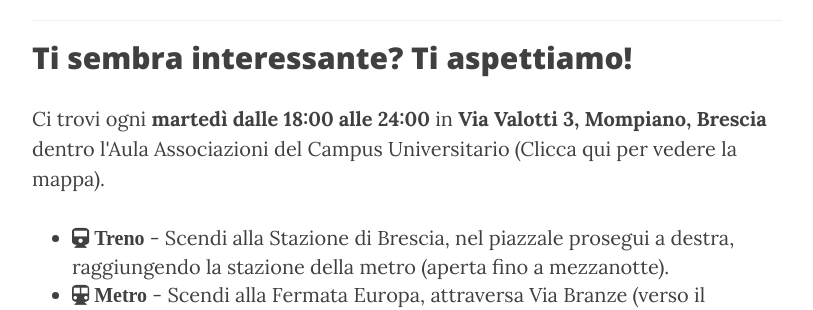
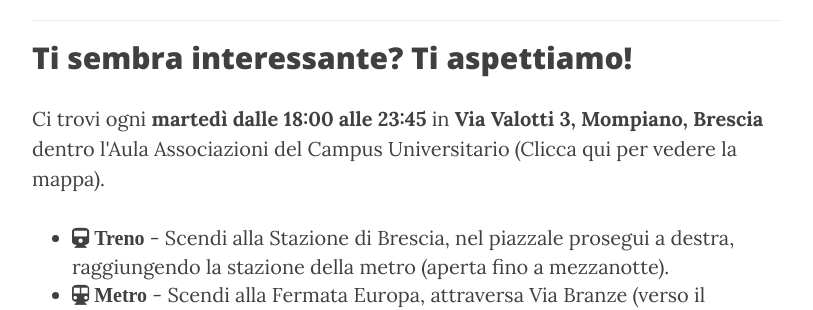
Before and after one commit to muhack/muhack.github.io, a Jekyll site: the page built from about.html, in a window 1280 px wide. Shown: the part 1320-1630 px from the top of the page, without its empty margins (233-1046 px from the left). Built offline with Jekyll 4.4.1, drawn with Linux system fonts in a browser that asks for light colours; nearby versions of some CDN libraries.

Commit message:
update orario fine riunione (23:45) e link iscrizione nella pagina about

```diff
--- a/about.html
+++ b/about.html
@@ -18,7 +18,7 @@ Per questo motivo ci stiamo impegnando al massimo per proporci come punto di rif
 
 <hr>
 <h2>Ti sembra interessante? Ti aspettiamo!</h2>
-<p>Ci trovi ogni <b>martedì dalle 18:00 alle 24:00</b> in <b>Via Valotti 3, Mompiano, Brescia</b> dentro l'Aula Associazioni del Campus Universitario</b> <a href="https://goo.gl/maps/cxAs66G3Kqm">(Clicca qui per vedere la mappa)</a>.</p>
+<p>Ci trovi ogni <b>martedì dalle 18:00 alle 23:45</b> in <b>Via Valotti 3, Mompiano, Brescia</b> dentro l'Aula Associazioni del Campus Universitario</b> <a href="https://goo.gl/maps/cxAs66G3Kqm">(Clicca qui per vedere la mappa)</a>.</p>
 
 <ul>
     <li><span class="fa fa-1x fa-train"> <b>Treno</b></span> - Scendi alla Stazione di Brescia, nel piazzale prosegui a destra, raggiungendo la stazione della metro (aperta fino a mezzanotte).</li>
@@ -27,4 +27,4 @@ Per questo motivo ci stiamo impegnando al massimo per proporci come punto di rif
     <li><span class="fa fa-1x fa-car"> <b>Auto</b></span> - Parcheggia in zona.</li>
 </ul>
 
-<p>Se vuoi iscriverti a <a href="https://forms.gle/6PtRAcdpxYRe1SR7A">questo link</a> troverai il modulo: compilalo e portacelo firmato!</p>
+<p>Se vuoi iscriverti a <a href="https://forms.gle/jh44859AGGjXK5bw8">questo link</a> troverai il modulo: compilalo e portacelo firmato!</p>
```
